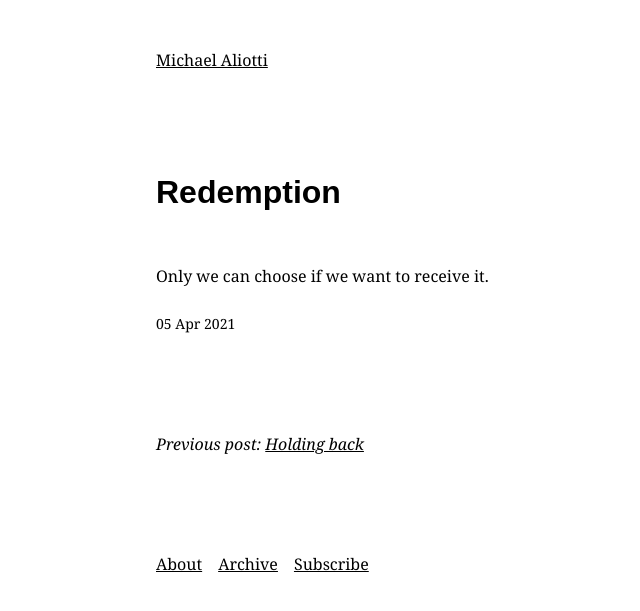
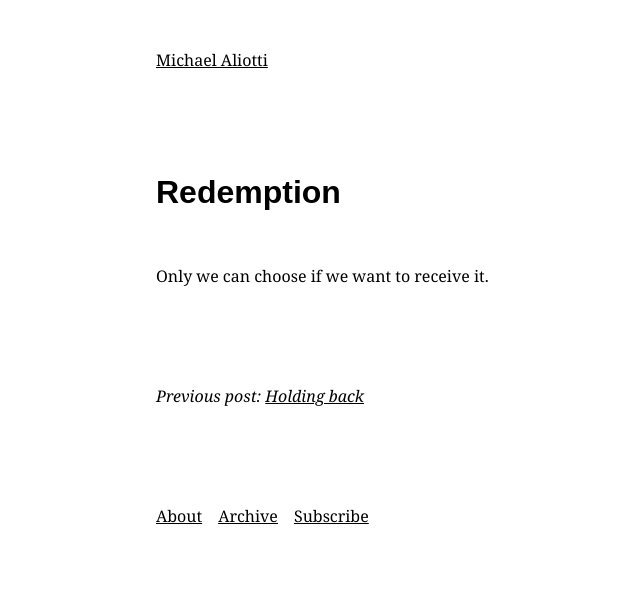
Before and after one commit to michaelaliotti/michaelaliotti.github.io, a Jekyll site: the page built from _posts/2021-04-05-redemption.md, in a window 1280 px wide. Shown: the top 611 px of the page, without its empty margins (196-836 px from the left). Built offline with Jekyll 4.4.1, drawn with Linux system fonts in a browser that asks for light colours.

Commit message:
Roll back date.

```diff
--- a/_layouts/post.html
+++ b/_layouts/post.html
@@ -5,7 +5,6 @@ layout: default
 <main>
 	<h1>{{ page.title | smartify }}</h1>
 	{{ content }}
-	<time datetime="{{ page.date | date_to_xmlschema }}">{{ page.date | date_to_string }}</time>
 </main>
 
 <aside>
```
